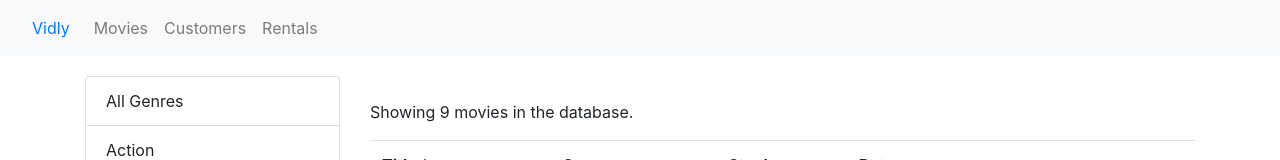
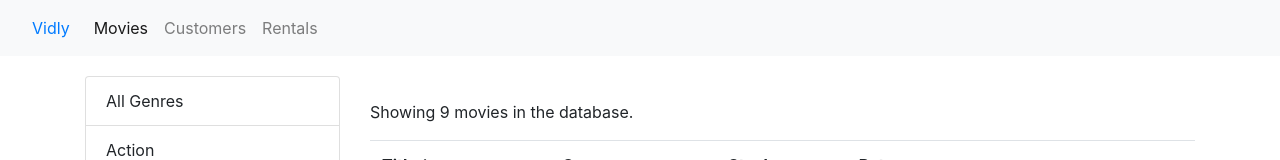
Before and after one commit to TomasNiDo/react-training-vidly, a React (Create React App) app: page /movies in a window 1280 px wide. Shown: the top 160 px of the page. Built offline with nearby package versions, Linux system fonts and the light colour scheme.

Commit message:
Replace Link with NavLink

```diff
--- a/src/components/Navbar.jsx
+++ b/src/components/Navbar.jsx
@@ -1,28 +1,28 @@
 import React from "react";
-import { Link } from "react-router-dom";
+import { Link, NavLink } from "react-router-dom";
 
 const Navbar = props => {
   return (
     <nav className="navbar navbar-expand-lg navbar-light bg-light">
-      <Link className="nav-link" to="/movies">
+      <Link className="nav-link" to="/">
         Vidly
       </Link>
       <div className="collapse navbar-collapse" id="navbarNav">
         <ul className="navbar-nav">
           <li className="nav-item">
-            <Link className="nav-link" to="/movies">
+            <NavLink className="nav-link" to="/movies">
               Movies
-            </Link>
+            </NavLink>
           </li>
           <li className="nav-item">
-            <Link className="nav-link" to="/customers">
+            <NavLink className="nav-link" to="/customers">
               Customers
-            </Link>
+            </NavLink>
           </li>
           <li className="nav-item">
-            <Link className="nav-link" to="/rentals">
+            <NavLink className="nav-link" to="/rentals">
               Rentals
-            </Link>
+            </NavLink>
           </li>
         </ul>
       </div>
```
Also changed, not shown: src/App.js (+9 -9 lines).
